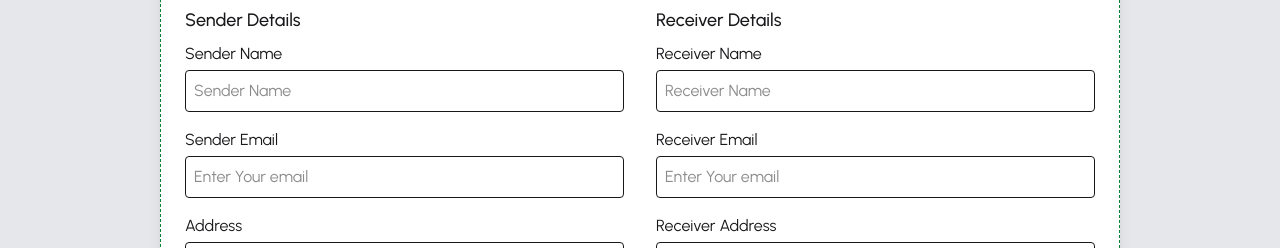
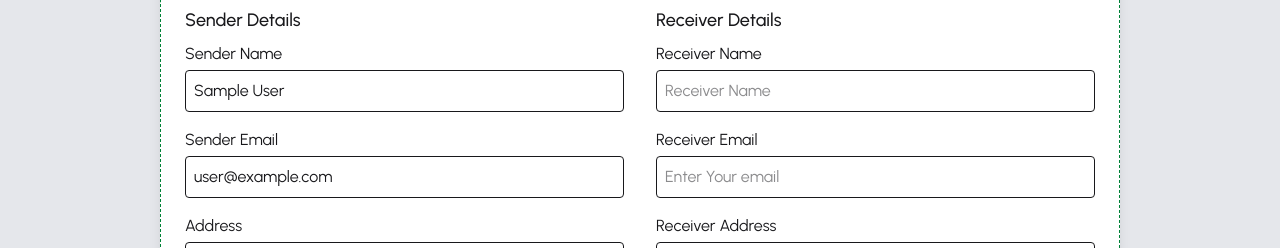
Before and after one commit to SazzadKhan45/zap-shift-client, a React (Vite) app: page /sent-parcel in a window 1280 px wide. Shown: the part 329-577 px from the top of the page. Built offline with nearby package versions, Linux system fonts and the light colour scheme; no server answers; sample sign-in values are in the browser's storage.

Commit message:
Update SenderInfo.jsx

```diff
--- a/src/Pages/SentPArcel/SenderInfo.jsx
+++ b/src/Pages/SentPArcel/SenderInfo.jsx
@@ -1,4 +1,5 @@
 import React from "react";
+import useAuth from "./../../Hooks/useAuth";
 
 const SenderInfo = ({
   register,
@@ -6,6 +7,10 @@ const SenderInfo = ({
   districtsByRegions,
   senderRegions,
 }) => {
+  //Auth info
+  const { user } = useAuth();
+  console.log(user);
+  //
   return (
     <div>
       <h3 className="font-medium text-lg mt-6 mb-2">Sender Details</h3>
@@ -13,6 +18,7 @@ const SenderInfo = ({
       <div className="mb-4">
         <label className="block mb-1">Sender Name</label>
         <input
+          defaultValue={user?.displayName}
           {...register("senderName", { required: true })}
           className="w-full border p-2 rounded"
           placeholder="Sender Name"
@@ -23,6 +29,8 @@ const SenderInfo = ({
         <label className="block mb-1">Sender Email</label>
         <input
           type="email"
+          defaultValue={user?.email}
+          readOnly
           {...register("senderEmail", { required: true })}
           className="w-full border p-2 rounded"
           placeholder="Enter Your email"
```
